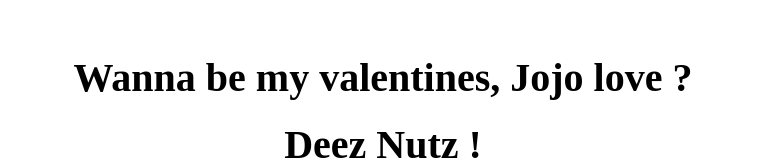
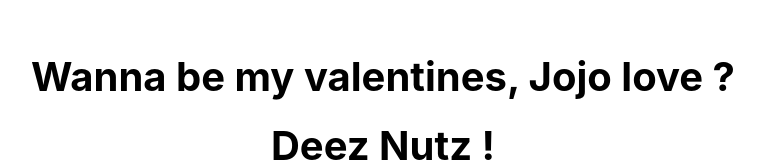
Before and after one commit to eddyarriaga00/eddyarriaga00.github.io, a plain HTML site: page index.html in a window 1280 px wide. Shown: the part 107-272 px from the top of the page, without its empty margins (257-1021 px from the left). Drawn offline with Linux system fonts and the light colour scheme.

Commit message:
Font testing

```diff
--- a/styles.css
+++ b/styles.css
@@ -18,7 +18,7 @@ body {
 }
 
 .header_text {
-    font-family: 'Nunito';
+    font-family: 'Inter';
     font-size: 40px;
     font-weight: bold;
     color: rgb(0, 0, 0);
--- a/yes_style.css
+++ b/yes_style.css
@@ -7,7 +7,7 @@ body {
 }
 
 .header_text {
-    font-family: 'Nunito';
+    font-family: 'Inter';
     font-size: 50px;
     font-weight: bold;
     color: rgb(0, 0, 0);
```
